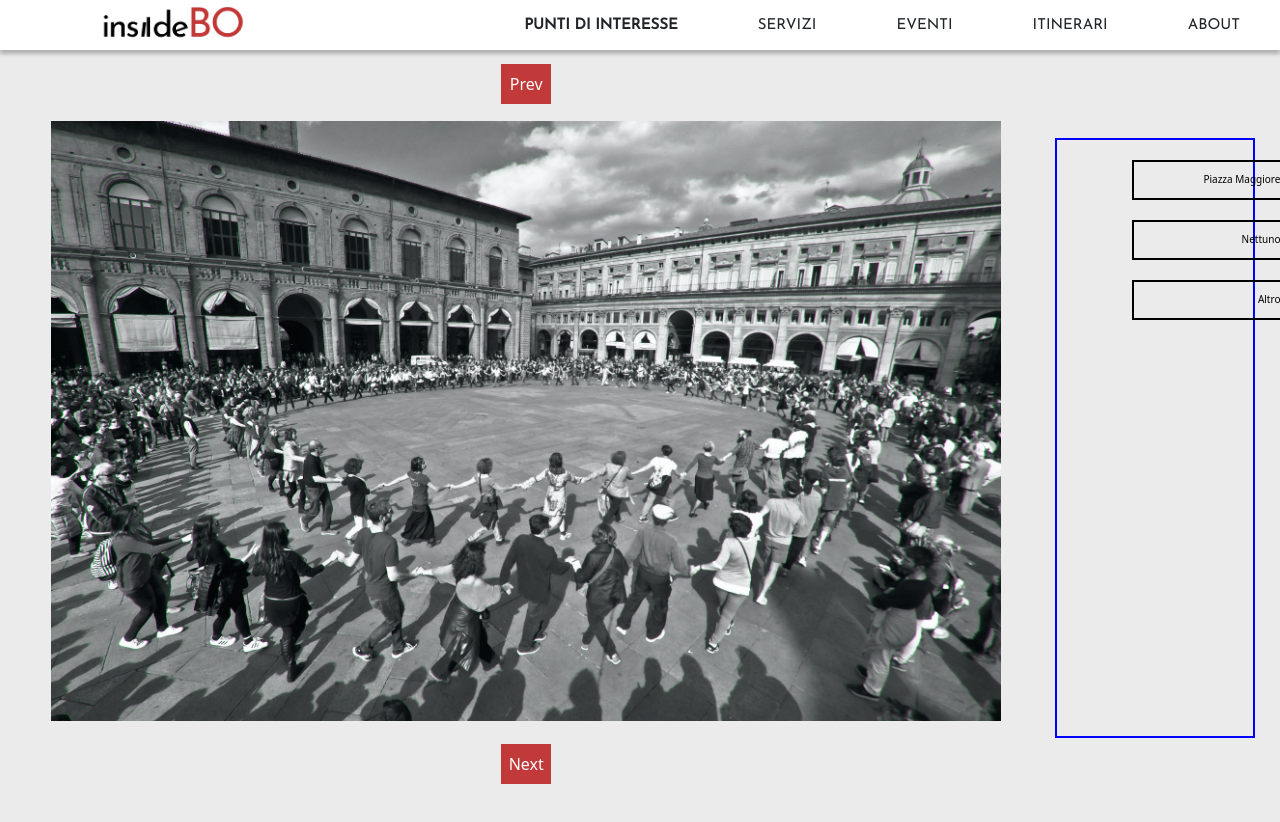
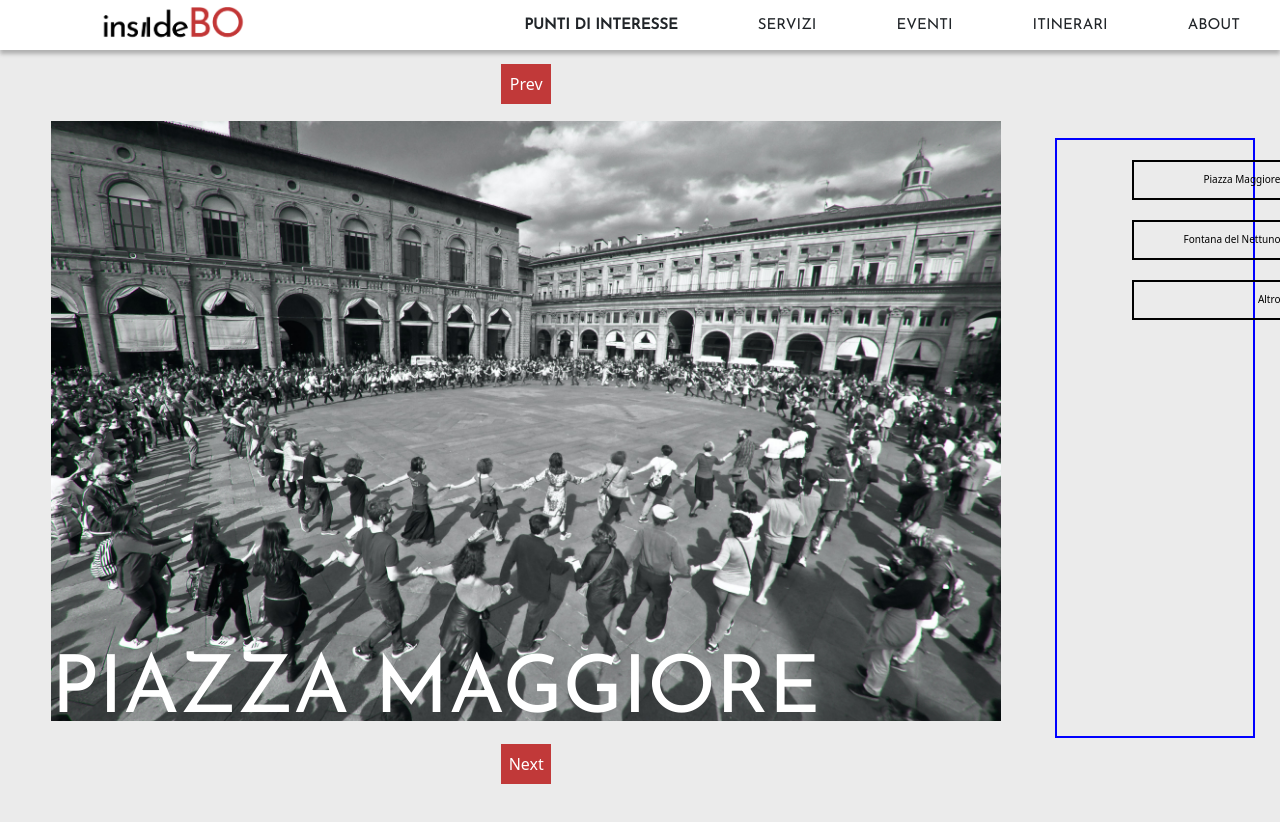
Before and after one commit to antonypascalino/HYPE_PROJECT_2021-22, a Nuxt app: page /App in a window 1280 px wide. Shown: the top 822 px of the page. Built offline with nearby package versions, Linux system fonts and the light colour scheme.

Commit message:
Add titles to carousel images and blur on hover

```diff
--- a/pages/App.vue
+++ b/pages/App.vue
@@ -25,6 +25,7 @@
         >
           <div class="imageContainer">
             <img class= "carouselImg" :src="slide.img">
+            <div class="textContainer">{{slide.title}}</div>
           </div>
         </carousel-slide>
       </carousel>
@@ -46,7 +47,7 @@ export default {
     return {
         slides: [
           {img: require('@/static/carousel/piazzamaggiore01.jpg'), id: 0, title: "Piazza Maggiore"},
-          {img: require('@/static/carousel/2.jpg'), id: 1, title: "Nettuno"},
+          {img: require('@/static/carousel/2.jpg'), id: 1, title: "Fontana del Nettuno"},
           {img: require('@/static/carousel/piazzamaggiore02.jpg'), id: 2, title: "Altro"}
         ],
         visibleSlide : 0,
@@ -109,12 +110,32 @@ export default {
     align-items: center;
   }
 
+  .imageContainer:hover {
+    -webkit-filter: blur(4px);
+    cursor: pointer;
+    transition: 200ms;
+  }
+
   .carouselImg {
      aspect-ratio: auto;
      margin-left: 0;
      flex-shrink: 0;
      min-width: 100%;
      min-height: 100%
+  }
+
+  div.textContainer{
+    color: white ;
+    font-size: 80px;
+    line-height: normal;
+    font-family: "Josefin Sans";
+    text-transform: uppercase;
+    float: left;
+    position: absolute;
+    bottom: 28px;
+    width: 800px;
+    left: 0;
+    margin-bottom: 2.5%;
   }
 
   .App {
```
